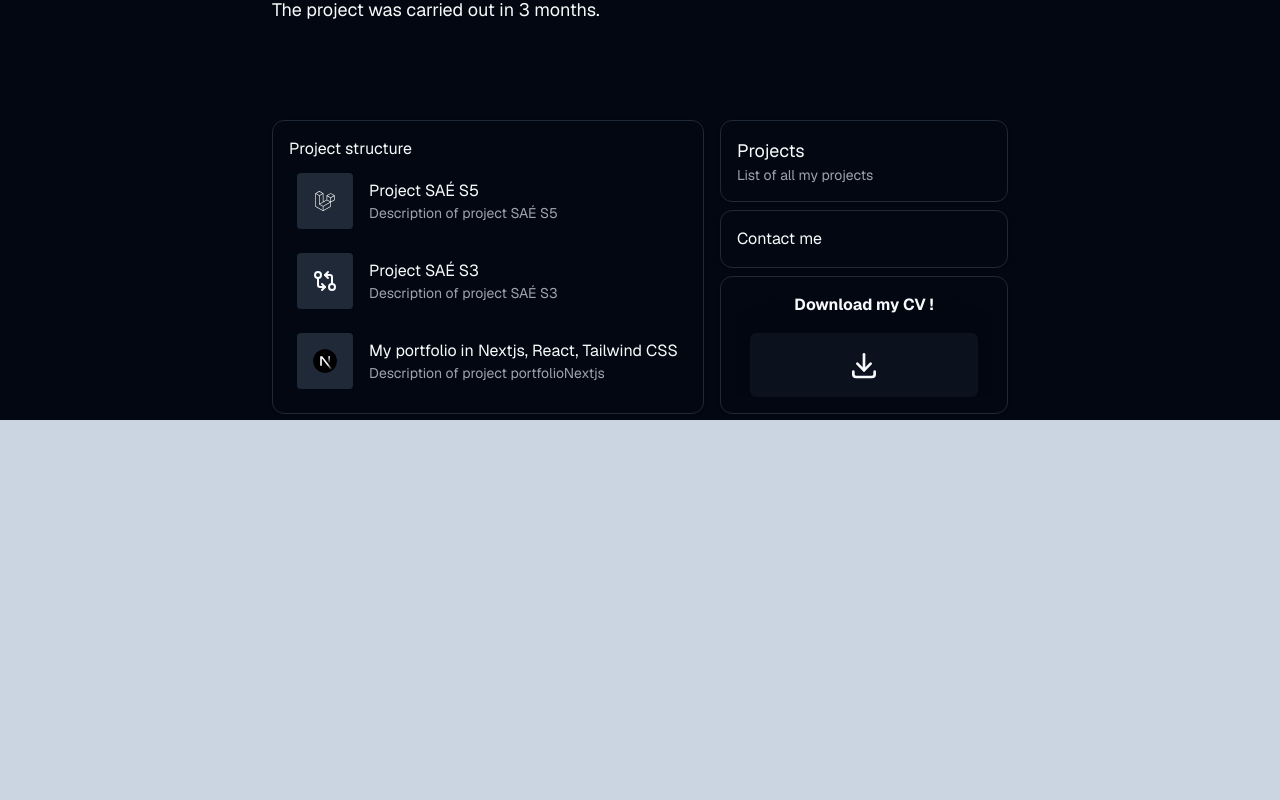
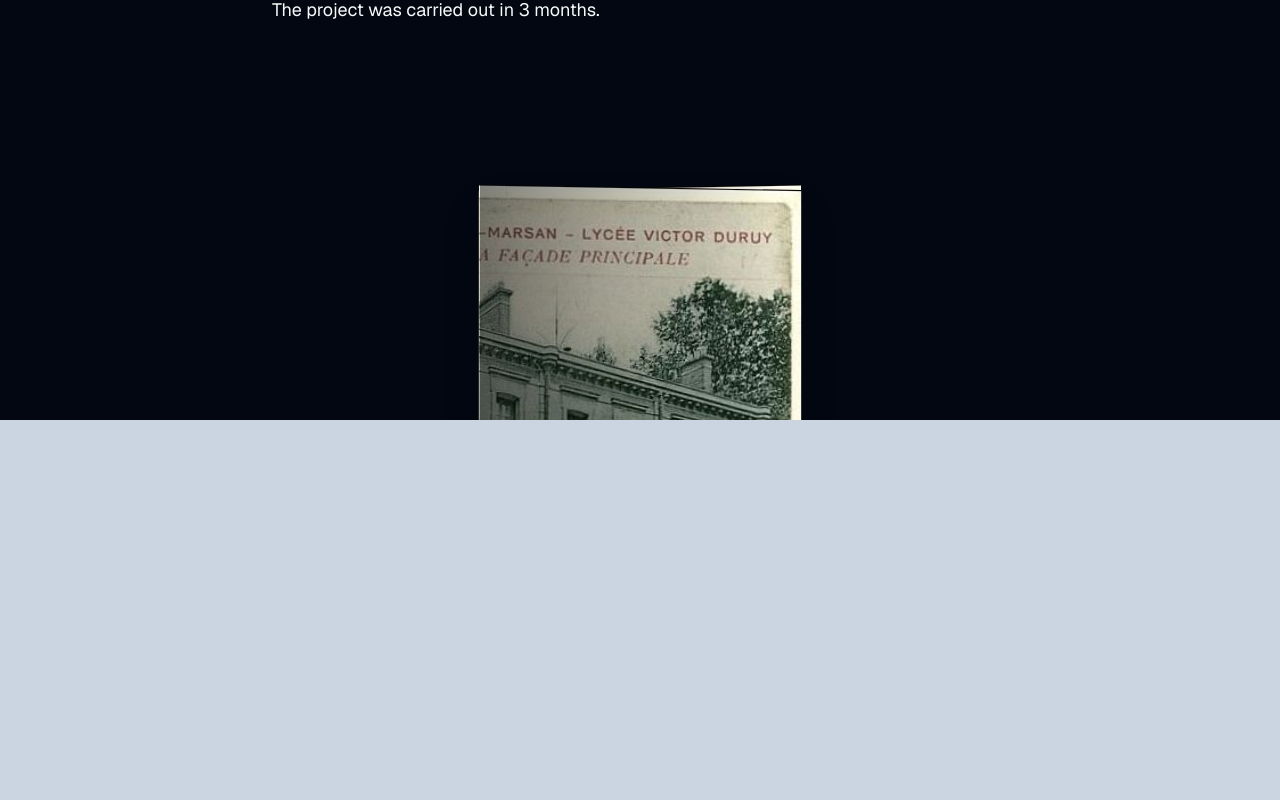
Before and after one commit to CM-exe/hostPortfolio, a Next.js app: page /projects/saeS3 in a window 1280 px wide. Shown: the part 380-1180 px from the top of the page. Before the commit the page ends 1034 px from the top, so only its background shows below. Built offline with nearby package versions, Linux system fonts and the light colour scheme.

Commit message:
Bonne avancée. à continuer quand-même

```diff
--- a/app/about/page.tsx
+++ b/app/about/page.tsx
@@ -471,7 +471,7 @@
         >
           I like travelling and exploring multiples countries
         </CardItem>
-        <CardItem>
+        <CardItem translateZ="100">
           <div className="flex flex-col gap-2 my-8 h-[400%] w-[200%]">
             <div className="flex m-auto">
             <Map size={100} />
--- a/app/globals.css
+++ b/app/globals.css
@@ -66,3 +66,20 @@
 .no-visible-scrollbar::-webkit-scrollbar {
   display: none;
 }
+
+@layer components {
+  .duruy-bg {
+    background-image: linear-gradient(90deg,rgba(0,0,0,0.5) 0%,rgba(0,0,0,0) 30%), url('../public/duruy.jpg');
+    background-size: 300%;/*
+    background-position-x: 0%;
+    background-position-y: 0%; */
+  }
+
+  .duruy-bg:nth-child(2) {
+    background-position: 0% 33.3%, 50% 0%;
+  }
+
+  .duruy-bg:nth-child(3) {
+    background-position: 0% 66.6%, 100% 0%;
+  }
+}
--- a/app/projects/saeS3/page.tsx
+++ b/app/projects/saeS3/page.tsx
@@ -2,9 +2,10 @@
 import { Status } from "../../_components/Status";
 import { Spacer } from "../../_components/Spacer";
 import { Footer } from "../../_components/Footer";
-import { Meteors } from "@/components/ui/meteors";
+import { MeteorsFullWidth } from "@/components/ui/meteors";
 import { Section } from "@/app/_components/Section";
 import Head from "next/head";
+import { FoldableCard } from "@/components/ui/foldable-card";
 
 
 export default function Home() {
@@ -22,7 +23,7 @@
       </WavyBackground> */}
       <div className="container mx-auto pb-16">
           <h1 className="text-4xl font-bold font-caption text-center text-accent-foreground">Project SAÉ S3</h1>
-          <Meteors number={20} />
+            <MeteorsFullWidth number={50} />
       </div>
       <Spacer/>
       <Section>
@@ -32,6 +33,8 @@
         </p>
       </Section>
       <Spacer/>
+      <FoldableCard />
+      <Spacer/>
       <Status />
       <Footer />
     </main>
--- /dev/null
+++ b/components/ui/foldable-card.tsx
@@ -0,0 +1,63 @@
+"use client";
+import { MotionStyle, motion, useMotionValue, useMotionValueEvent, useTransform } from "motion/react";
+import { useState } from "react";
+
+
+export const FoldableCard = () => {
+    const xDrag = useMotionValue(0);
+    const [isFolded, setIsFolded] = useState(true);
+    const xLeftSection = useTransform(xDrag, [0,300], ["100%","0%"]);
+    const xRightSection = useTransform(xDrag, [0,300], ["-100%","0%"]);
+
+    const centerScale = useTransform(xDrag, [150, 300], [0, 1]);
+    const centerBrightness = useTransform(xDrag, [150, 300], [0.2, 1]);
+
+    useMotionValueEvent(xDrag, "change", (currentX) => {
+        if (currentX > 260) {
+            setIsFolded(false);
+        } else {
+            setIsFolded(true);
+        }
+    });
+
+    return (
+        <div className="overflow-x-clip">
+        <motion.div animate={isFolded ? "folded" : "open"} variants={{open: {scale: 1}, folded: {scale:0.9}}} initial="folded">
+        <div className="mx-auto grid aspect-video max-h-[80vh] p-8">
+            <div className="aspect-video grid grid-cols-3 h-full w-full [grid-area:1/1]">
+                <motion.div style={{x: xLeftSection, skewY: "-1deg"}} className="duruy-bg origin-bottom-right border-r border-[rgba(255,255,255,0.1)] shadow-2xl" />
+                <motion.div style={{scaleX: centerScale, "--brightness-center" : centerBrightness} as MotionStyle} className="duruy-bg brightness-[--brightness-center]" />
+                <motion.div style={{x: xRightSection, skewY: "1deg"}} className="duruy-bg origin-bottom-left border-l border-[rgba(255,255,255,0.1)] shadow-2xl" />
+            </div>
+            <motion.div
+            drag="x"
+            _dragX={xDrag}
+            dragConstraints={{left: 0, right: 300}}
+            dragTransition={{
+                modifyTarget: (target) => {
+                    return target > 150 ? 300 : 0;
+                },
+                timeConstant: 45,
+            }}
+            className="[grid-area:1/1] relative z-10 cursor-grab active:cursor-grabbing" />
+        </div>
+        <motion.div
+        variants={{
+            folded: {
+                opacity: 0,
+                scale:0.9,
+                y:30,
+            },
+            open: {
+                opacity: 1,
+                scale:1,
+                y:0,
+            }
+        }}
+        className="flex w-full justify-center text-xl font-semibold md:text-4xl mt-4">
+            <p className="text-accent-foreground text-center rounded-xl bg-muted px-5 py-2">Lycée Victor Duruy of Mont-De-Marsan is an old high school!</p>
+        </motion.div>
+        </motion.div>
+        </div>
+    );
+}
--- a/components/ui/meteors.tsx
+++ b/components/ui/meteors.tsx
@@ -1,3 +1,4 @@
+"use client";
 import { cn } from "@/lib/utils";
 import React from "react";
 
@@ -30,3 +31,33 @@
     </>
   );
 };
+
+export const MeteorsFullWidth = ({
+  number,
+  className,
+}: {
+  number?: number;
+  className?: string;
+}) => {
+  const meteors = new Array(number || 20).fill(true);
+  return (
+    <>
+      {meteors.map((el, idx) => (
+        <span
+          key={"meteor" + idx}
+          className={cn(
+            "animate-meteorEffect absolute -z-10 top-1/2 left-1/2 h-0.5 w-0.5 rounded-[9999px] bg-slate-500 shadow-[0_0_0_1px_#ffffff10] rotate-[215deg]",
+            "before:content-[''] before:absolute before:top-1/2 before:transform before:-translate-y-[50%] before:w-[50px] before:h-[1px] before:bg-gradient-to-r before:from-[#64748b] before:to-transparent",
+            className
+          )}
+          style={{
+            top: 0,
+            left: Math.floor(Math.random() * window.innerWidth -500) + "px", /* (window.innerWidth - -window.innerWidth) + -window.innerWidth -500 car largeur de l'animation (évite de faire un overflow) */
+            animationDelay: Math.random() * 3 + "s", /* (0.8 - 0.2) + 0.2 */
+            animationDuration: Math.floor(Math.random() * 10 + 2) + "s", /* (10 - 2) + 2) */
+          }}
+        ></span>
+      ))}
+    </>
+  );
+};
```
Also changed, not shown: public/duruy.jpg (added).
